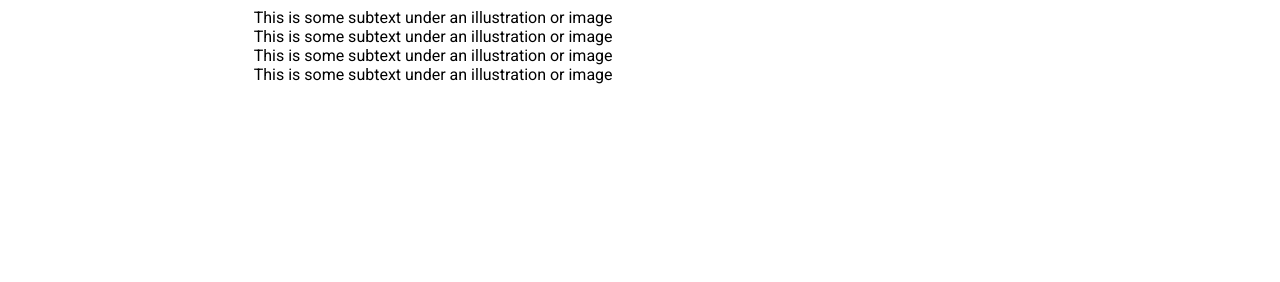
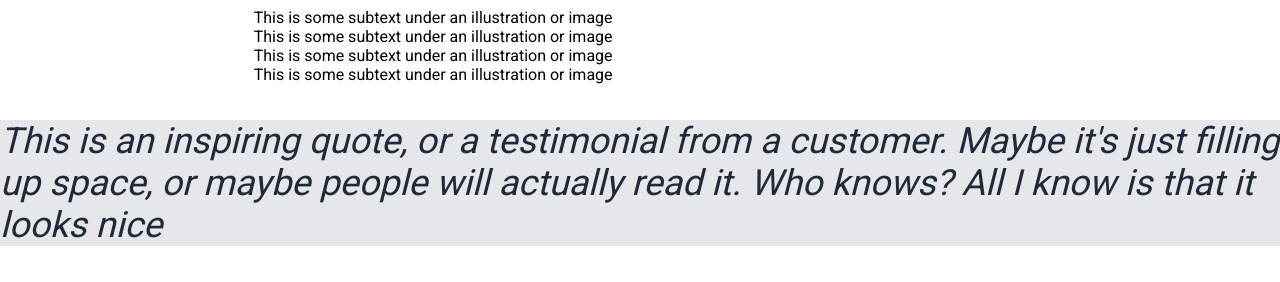
Before and after one commit to ReadySetEigo/odin-landing-page, a plain HTML site: page index.html in a window 1280 px wide. Shown: the part 680-962 px from the top of the page. Before the commit the page ends 800 px from the top, so only its background shows below. Drawn offline with Linux system fonts and the light colour scheme.

Commit message:
Test commit

```diff
--- a/index.html
+++ b/index.html
@@ -37,6 +37,7 @@
                 <div class="item"><img> This is some subtext under an illustration or image</div>
             </div>
             <div class="quote">
+                <p>This is an inspiring quote, or a testimonial from a customer. Maybe it's just filling up space, or maybe people will actually read it. Who knows? All I know is that it looks nice</p>
             </div>
         </body>
 </html>
```
